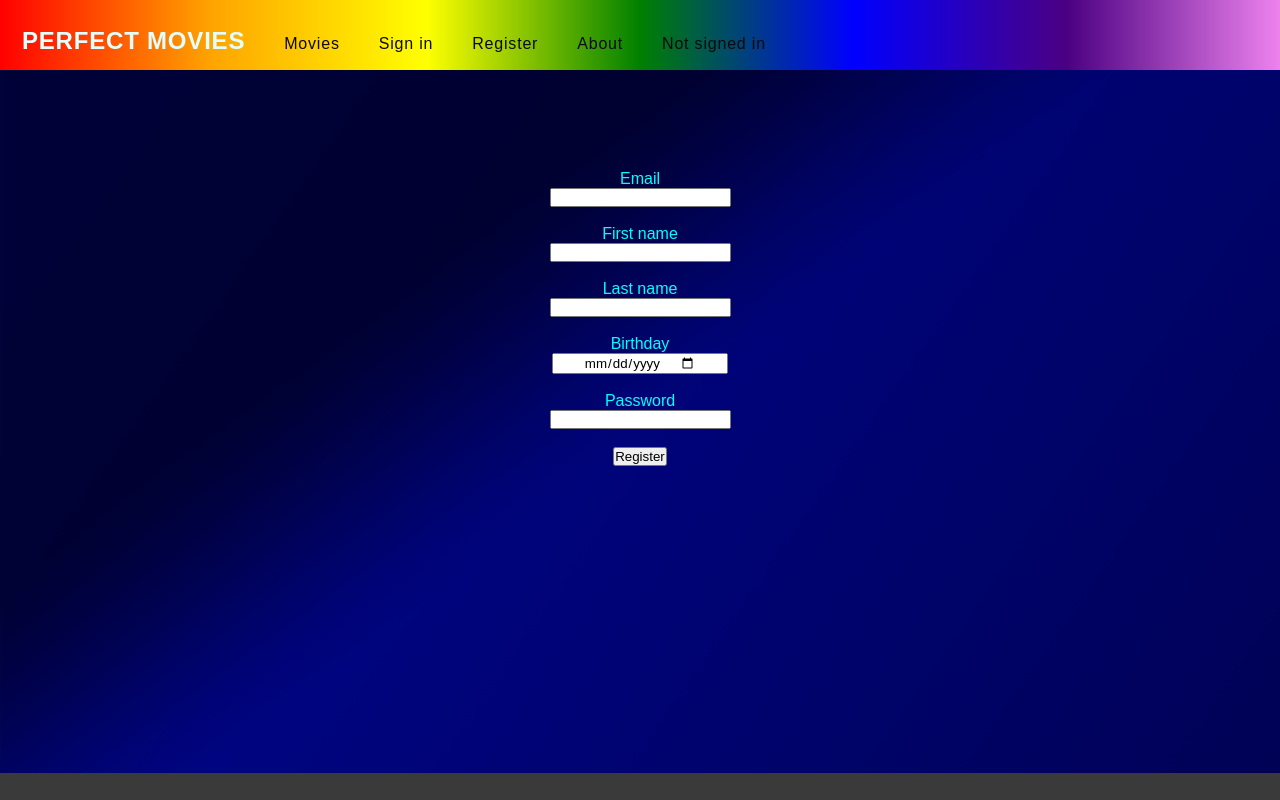
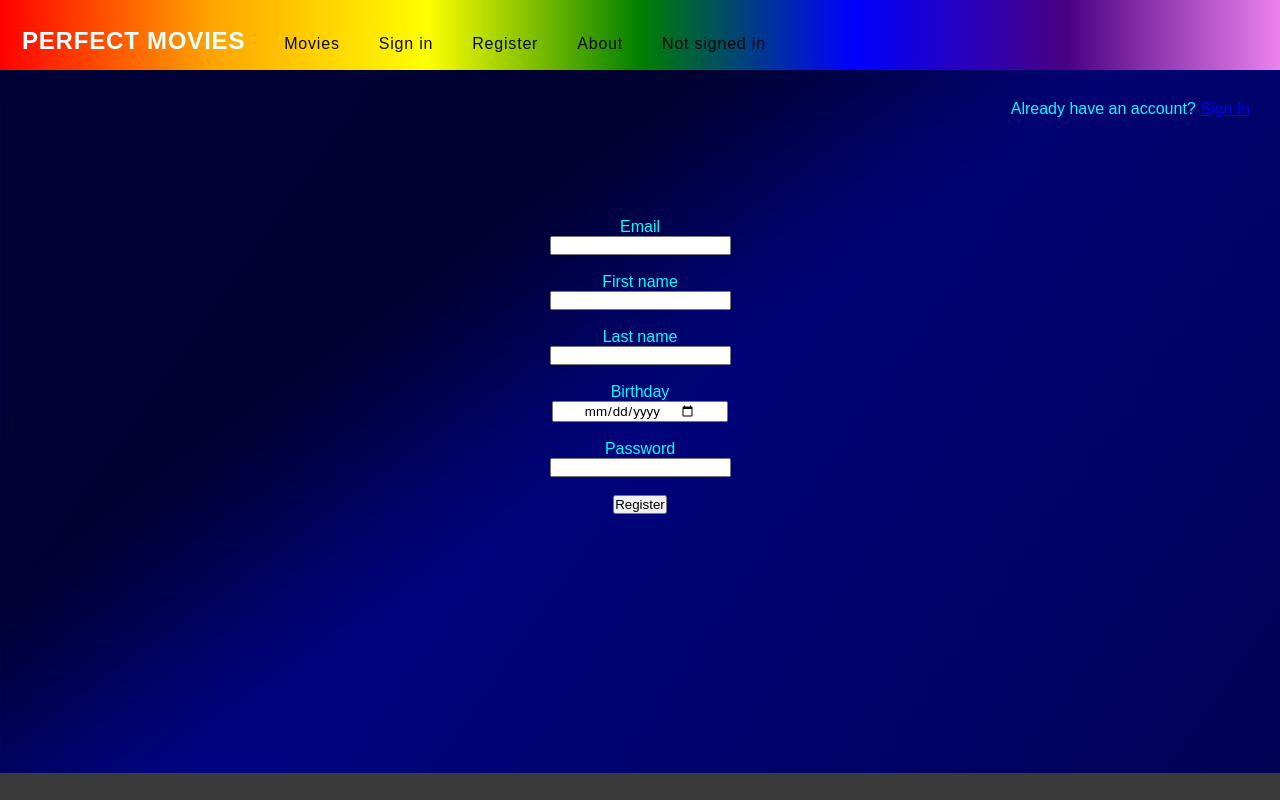
Before and after one commit to wilcer1/fullstackprojectreact, a React (Create React App) app: page /Register in a window 1280 px wide. Built offline with nearby package versions, Linux system fonts and the light colour scheme.

Commit message:
Added sign in on register page

```diff
--- a/src/App.css
+++ b/src/App.css
@@ -295,3 +295,10 @@ height:100%;
 .about {
   margin-top: 100px;
 }
+
+#goToSignIn {
+  margin-top: 30px;
+  padding-right: 30px;
+  text-align: right;
+  color: aqua;
+}
--- a/src/components/Register.js
+++ b/src/components/Register.js
@@ -3,6 +3,7 @@ import React from "react"
 function Register() {
     return(
         <div>
+            <p id="goToSignIn">Already have an account? <a href="/SignIn">Sign In</a></p>
             <div className="account">
             <form name = "register">
                 <label>Email</label><br></br>
```
